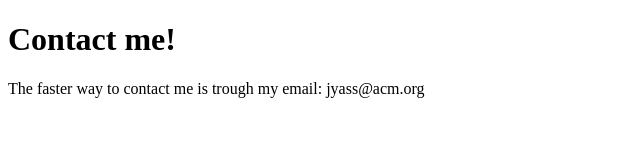
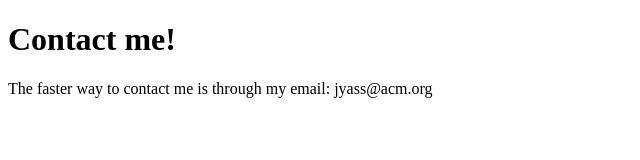
Before and after one commit to J-Yass/j-yass.github.io, a plain HTML site: page contact.html in a window 1280 px wide. Shown: the full height of the page, 0-640 px from the left. Drawn offline with Linux system fonts and the light colour scheme.

Commit message:
Mispelling fix

```diff
--- a/contact.html
+++ b/contact.html
@@ -8,5 +8,5 @@
 </head>
 <body>
     <h1>Contact me!</h1>
-    <p>The faster way to contact me is trough my email: jyass@acm.org </p>
+    <p>The faster way to contact me is through my email: jyass@acm.org </p>
 </body>
```
